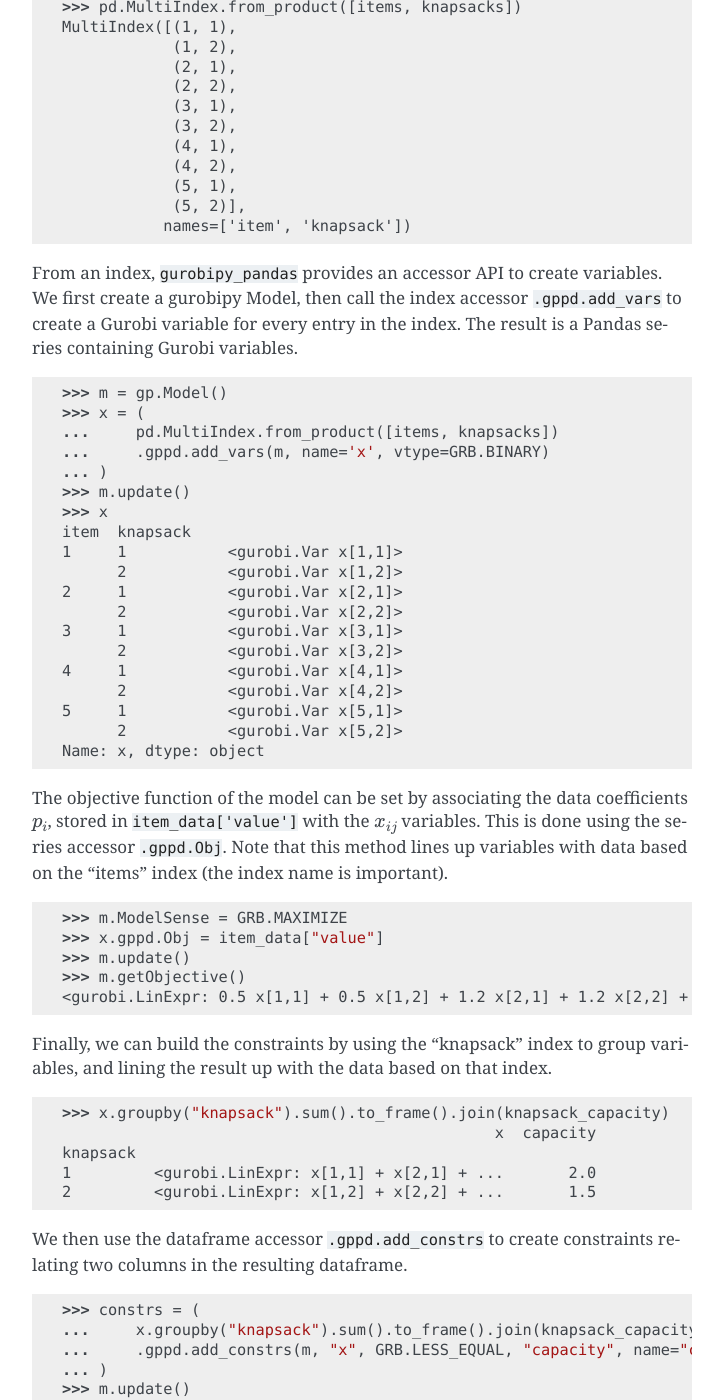
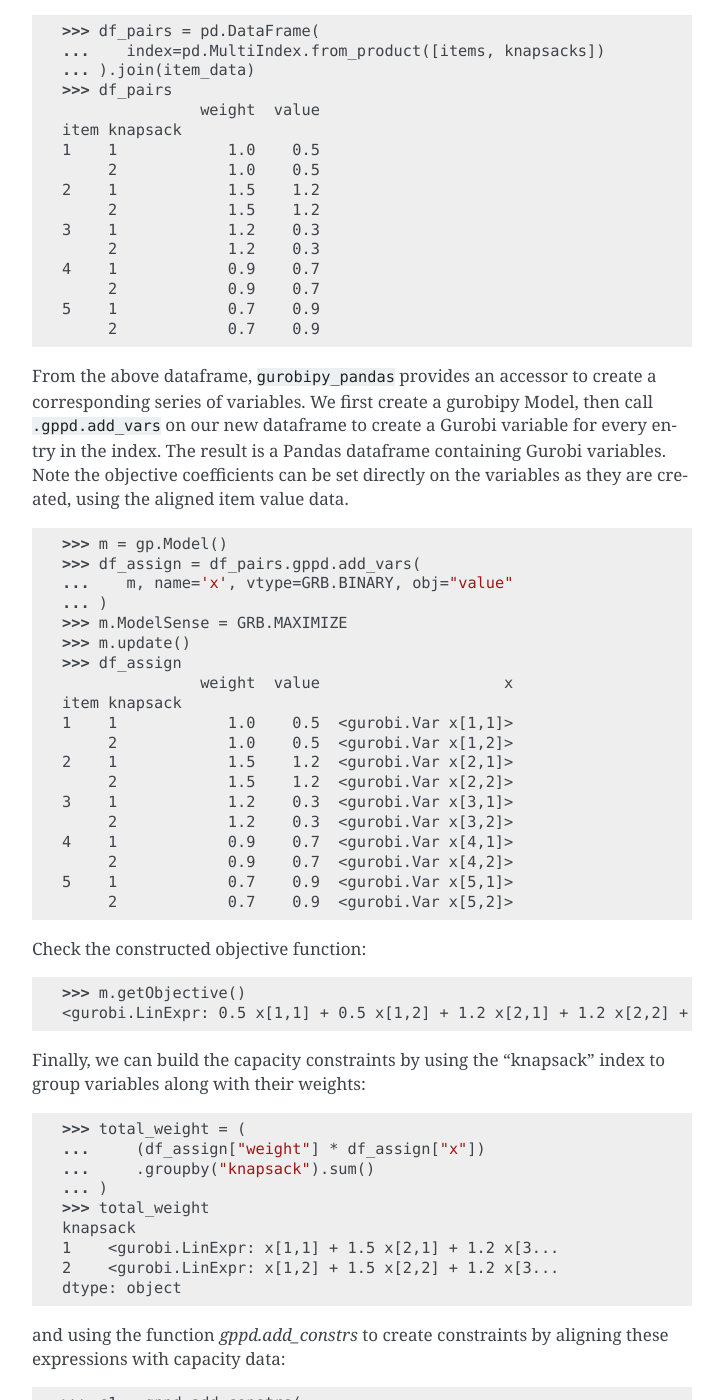
Before and after one commit to Gurobi/gurobipy-pandas, a Sphinx documentation site: the page built from docs/source/walkthrough.rst, in a window 1280 px wide and 1400 px high, scrolled down 1545 px. Shown: the whole window, without its empty margins (388-1111 px from the left). Built offline with Sphinx 7.4.7, drawn with Linux system fonts in a browser that asks for light colours; pages that are not in the unit, such as notebooks, are missing from menus; some of the changed text lies outside the part shown.

Commit message:
Update knapsack example

```diff
--- a/docs/source/walkthrough.rst
+++ b/docs/source/walkthrough.rst
@@ -57,86 +57,94 @@
     2    1.5
     Name: capacity, dtype: float64
 
-The model contains a variable for every index pair. Pandas provides a convenient construction to express all the indices for :math:`x_{ij}` as a multi-index.
+The model contains a variable for every index pair. Pandas provides a convenient construction to express all the indices for :math:`x_{ij}` as a multi-index. We can then join the item data onto this index (this helps us later to align data with variables).
 
 .. doctest:: [knapsack]
 
-    >>> pd.MultiIndex.from_product([items, knapsacks])
-    MultiIndex([(1, 1),
-                (1, 2),
-                (2, 1),
-                (2, 2),
-                (3, 1),
-                (3, 2),
-                (4, 1),
-                (4, 2),
-                (5, 1),
-                (5, 2)],
-               names=['item', 'knapsack'])
+    >>> df_pairs = pd.DataFrame(
+    ...    index=pd.MultiIndex.from_product([items, knapsacks])
+    ... ).join(item_data)
+    >>> df_pairs    # doctest: +NORMALIZE_WHITESPACE
+                   weight  value
+    item knapsack
+    1    1            1.0    0.5
+         2            1.0    0.5
+    2    1            1.5    1.2
+         2            1.5    1.2
+    3    1            1.2    0.3
+         2            1.2    0.3
+    4    1            0.9    0.7
+         2            0.9    0.7
+    5    1            0.7    0.9
+         2            0.7    0.9
 
-From an index, :code:`gurobipy_pandas` provides an accessor API to create variables. We first create a gurobipy Model, then call the index accessor :code:`.gppd.add_vars` to create a Gurobi variable for every entry in the index. The result is a Pandas series containing Gurobi variables.
+From the above dataframe, :code:`gurobipy_pandas` provides an accessor to create a corresponding series of variables. We first create a gurobipy Model, then call :code:`.gppd.add_vars` on our new dataframe to create a Gurobi variable for every entry in the index. The result is a Pandas dataframe containing Gurobi variables. Note the objective coefficients can be set directly on the variables as they are created, using the aligned item value data.
 
 .. doctest:: [knapsack]
 
     >>> m = gp.Model()
-    >>> x = (
-    ...     pd.MultiIndex.from_product([items, knapsacks])
-    ...     .gppd.add_vars(m, name='x', vtype=GRB.BINARY)
+    >>> df_assign = df_pairs.gppd.add_vars(
+    ...    m, name='x', vtype=GRB.BINARY, obj="value"
     ... )
+    >>> m.ModelSense = GRB.MAXIMIZE
     >>> m.update()
-    >>> x
-    item  knapsack
-    1     1           <gurobi.Var x[1,1]>
-          2           <gurobi.Var x[1,2]>
-    2     1           <gurobi.Var x[2,1]>
-          2           <gurobi.Var x[2,2]>
-    3     1           <gurobi.Var x[3,1]>
-          2           <gurobi.Var x[3,2]>
-    4     1           <gurobi.Var x[4,1]>
-          2           <gurobi.Var x[4,2]>
-    5     1           <gurobi.Var x[5,1]>
-          2           <gurobi.Var x[5,2]>
-    Name: x, dtype: object
+    >>> df_assign    # doctest: +NORMALIZE_WHITESPACE
+                   weight  value                    x
+    item knapsack
+    1    1            1.0    0.5  <gurobi.Var x[1,1]>
+         2            1.0    0.5  <gurobi.Var x[1,2]>
+    2    1            1.5    1.2  <gurobi.Var x[2,1]>
+         2            1.5    1.2  <gurobi.Var x[2,2]>
+    3    1            1.2    0.3  <gurobi.Var x[3,1]>
+         2            1.2    0.3  <gurobi.Var x[3,2]>
+    4    1            0.9    0.7  <gurobi.Var x[4,1]>
+         2            0.9    0.7  <gurobi.Var x[4,2]>
+    5    1            0.7    0.9  <gurobi.Var x[5,1]>
+         2            0.7    0.9  <gurobi.Var x[5,2]>
 
-The objective function of the model can be set by associating the data coefficients :math:`p_i`, stored in :code:`item_data['value']` with the :math:`x_{ij}` variables. This is done using the series accessor :code:`.gppd.Obj`. Note that this method lines up variables with data based on the "items" index (the index name is important).
-
->>> m.ModelSense = GRB.MAXIMIZE
->>> x.gppd.Obj = item_data["value"]
->>> m.update()
->>> m.getObjective()
-<gurobi.LinExpr: 0.5 x[1,1] + 0.5 x[1,2] + 1.2 x[2,1] + 1.2 x[2,2] + 0.3 x[3,1] + 0.3 x[3,2] + 0.7 x[4,1] + 0.7 x[4,2] + 0.9 x[5,1] + 0.9 x[5,2]>
-
-Finally, we can build the constraints by using the "knapsack" index to group variables, and lining the result up with the data based on that index.
+Check the constructed objective function:
 
 .. doctest:: [knapsack]
 
-    >>> x.groupby("knapsack").sum().to_frame().join(knapsack_capacity)  # doctest: +ELLIPSIS +NORMALIZE_WHITESPACE
-                                                   x  capacity
-    knapsack
-    1         <gurobi.LinExpr: x[1,1] + x[2,1] + ...       2.0
-    2         <gurobi.LinExpr: x[1,2] + x[2,2] + ...       1.5
+    >>> m.getObjective()
+    <gurobi.LinExpr: 0.5 x[1,1] + 0.5 x[1,2] + 1.2 x[2,1] + 1.2 x[2,2] + 0.3 x[3,1] + 0.3 x[3,2] + 0.7 x[4,1] + 0.7 x[4,2] + 0.9 x[5,1] + 0.9 x[5,2]>
 
-We then use the dataframe accessor :code:`.gppd.add_constrs` to create constraints relating two columns in the resulting dataframe.
+Finally, we can build the capacity constraints by using the "knapsack" index to group variables along with their weights:
 
 .. doctest:: [knapsack]
 
-    >>> constrs = (
-    ...     x.groupby("knapsack").sum().to_frame().join(knapsack_capacity)
-    ...     .gppd.add_constrs(m, "x", GRB.LESS_EQUAL, "capacity", name="capconstr")
+    >>> total_weight = (
+    ...     (df_assign["weight"] * df_assign["x"])
+    ...     .groupby("knapsack").sum()
+    ... )
+    >>> total_weight
+    knapsack
+    1    <gurobi.LinExpr: x[1,1] + 1.5 x[2,1] + 1.2 x[3...
+    2    <gurobi.LinExpr: x[1,2] + 1.5 x[2,2] + 1.2 x[3...
+    dtype: object
+
+and using the function `gppd.add_constrs` to create constraints by aligning these expressions with capacity data:
+
+.. doctest:: [knapsack]
+
+    >>> c1 = gppd.add_constrs(
+    ...     m, total_weight, GRB.LESS_EQUAL, knapsack_capacity,
+    ...     name='capconstr'
     ... )
     >>> m.update()
-    >>> constrs["capconstr"]
+    >>> c1
     knapsack
     1    <gurobi.Constr capconstr[1]>
     2    <gurobi.Constr capconstr[2]>
     Name: capconstr, dtype: object
 
-Constraints that each item only appears in one knapsack. This can be done more simply using the top-level function:
+We also need constraints that each item only appears in one knapsack. This can be done using the same function:
 
 .. doctest:: [knapsack]
 
     >>> c2 = gppd.add_constrs(
-    ...     m, x.groupby('item').sum(), GRB.LESS_EQUAL, 1.0, name="c"
+    ...     m, df_assign['x'].groupby('item').sum(),
+    ...     GRB.LESS_EQUAL, 1.0, name="c",
     ... )
     >>> m.update()
     >>> c2  # doctest: +NORMALIZE_WHITESPACE
@@ -160,7 +168,7 @@
 
 .. doctest:: [knapsack]
 
-    >>> x.gppd.X.unstack().abs()  # doctest: +NORMALIZE_WHITESPACE
+    >>> df_assign['x'].gppd.X.unstack().abs()  # doctest: +NORMALIZE_WHITESPACE
     knapsack    1    2
     item
     1         0.0  0.0
@@ -173,8 +181,8 @@
 
 .. doctest:: [knapsack]
 
-    >>> constrs["capconstr"].gppd.Slack
+    >>> c1.gppd.Slack
     knapsack
-    1    0.0
-    2    0.5
+    1    0.4
+    2    0.0
     Name: capconstr, dtype: float64
```
